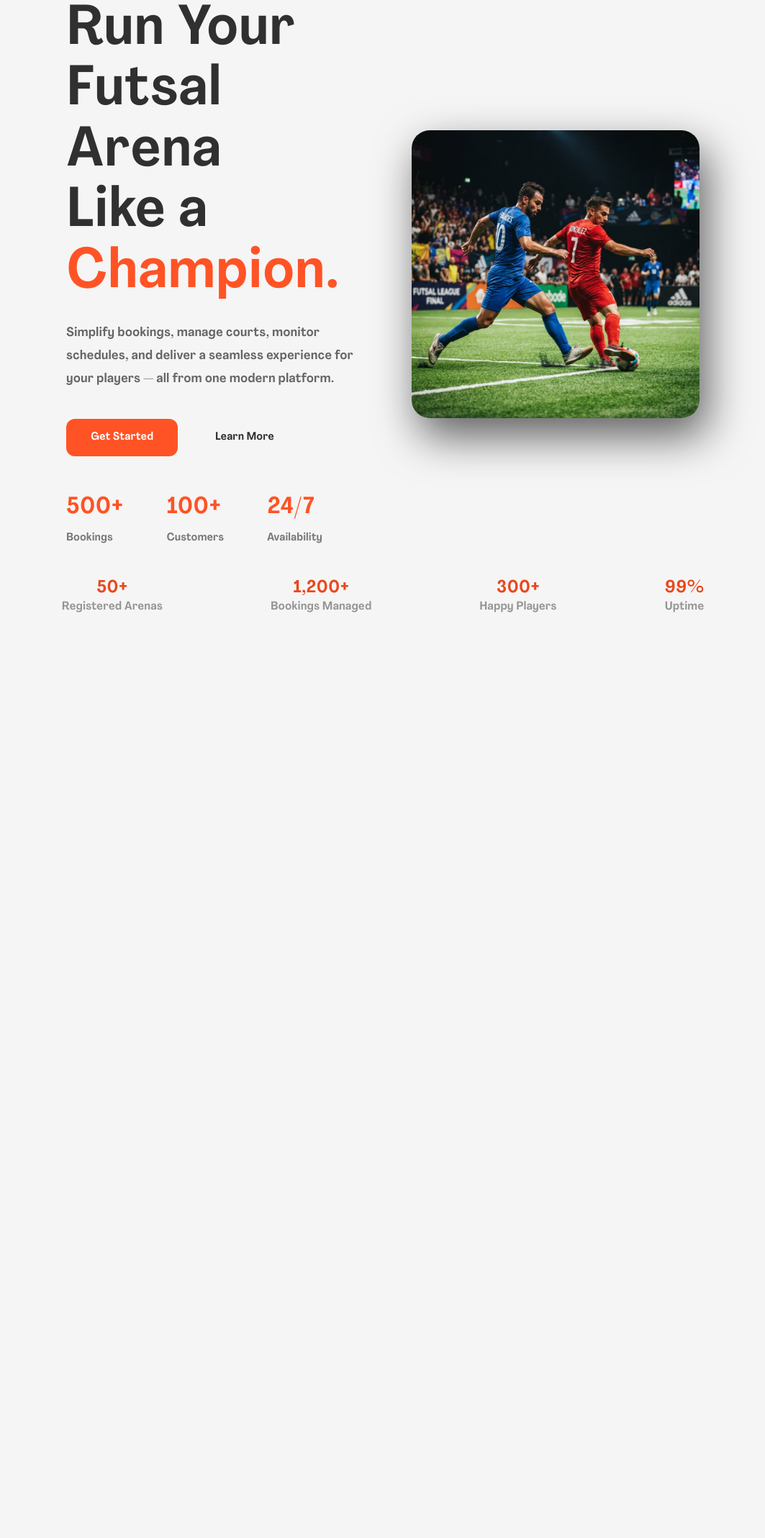
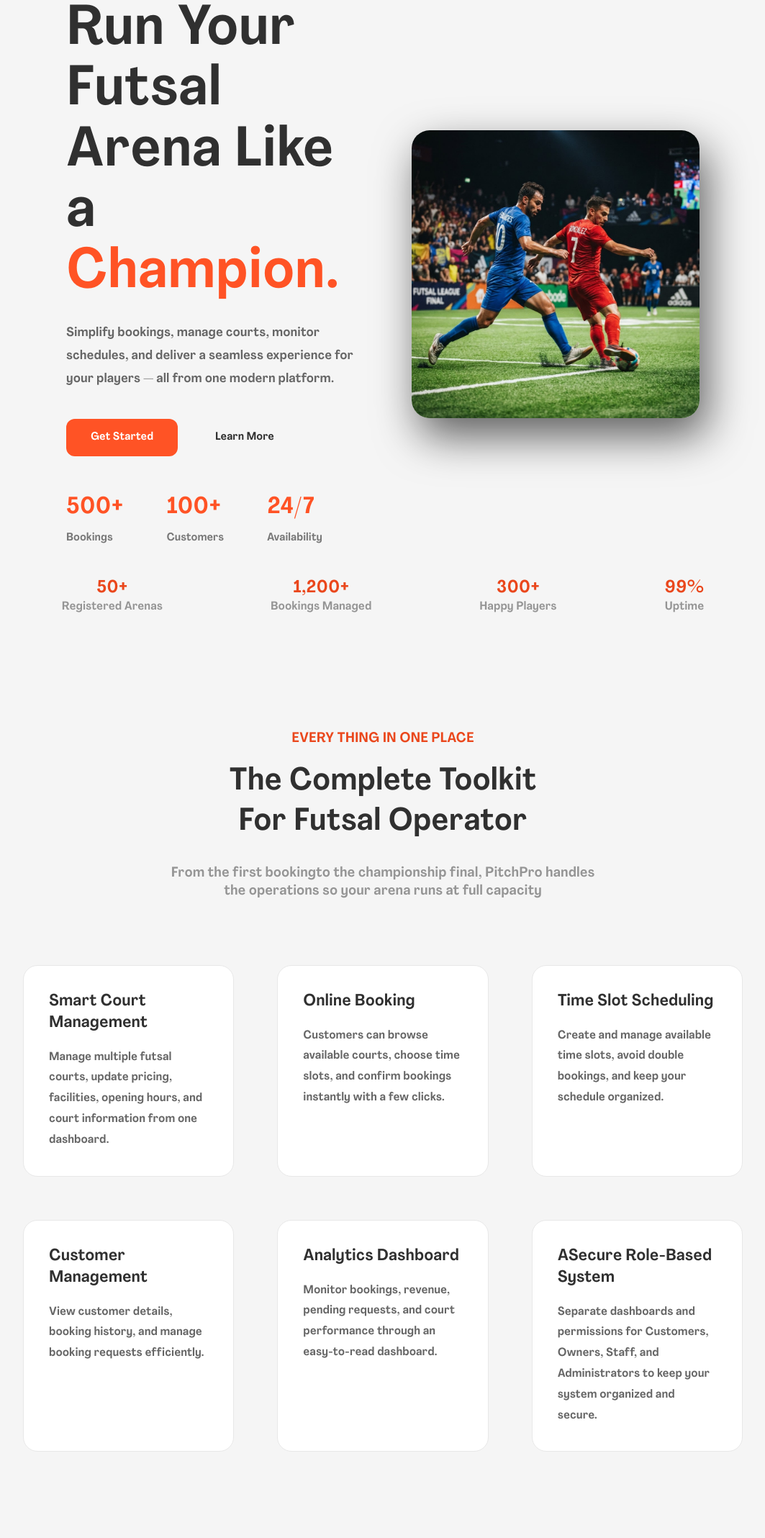
Before and after one commit to prashanna-png/futsal-management-project, a PHP site: page / in a window 1280 px wide. Shown: the part 90-2227 px from the top of the page at 72% size, without its empty margins (108-1171 px from the left). Before the commit the page ends 941 px from the top, so only its background shows below. Run offline with PHP 8.4, Linux system fonts and the light colour scheme; a user stored in the database is signed in.

Commit message:
add feature section

```diff
--- a/assets/css/landing-page.css
+++ b/assets/css/landing-page.css
@@ -24,11 +24,9 @@ body {
   width: 100%;
   height: 90px;
   padding: 0 100px;
-
   display: flex;
   justify-content: space-between;
   align-items: center;
-
   border-bottom: 1px solid #ddd;
 }
 
@@ -192,3 +190,55 @@ body {
 .stats h1 {
   color: #ea471c;
 }
+.features {
+  padding: 120px 0px;
+  display: flex;
+  flex-direction: column;
+  align-items: center;
+}
+.heading {
+  margin-bottom: 20px;
+  color: #ea471c;
+  font-size: 1.2rem;
+}
+.features span {
+  font-size: 2.7rem;
+}
+.desc {
+  color: #959595;
+  font-size: 1.2rem;
+}
+.cards {
+  padding: 90px 40px 0px 40px;
+  display: grid;
+  grid-template-columns: repeat(3, 1fr);
+  gap: 60px;
+}
+
+.card {
+  background: #fff;
+  border: 1px solid #e8e8e8;
+  border-radius: 20px;
+  padding: 35px;
+  text-align: left;
+  transition: 0.3s ease;
+  cursor: pointer;
+}
+
+.card:hover {
+  transform: translateY(-8px);
+  box-shadow: 0 15px 35px rgba(0, 0, 0, 0.08);
+  border-color: #ff5325;
+}
+
+.card h1 {
+  font-size: 1.4rem;
+  margin-bottom: 18px;
+  color: #303030;
+}
+
+.card p {
+  color: #666;
+  line-height: 1.8;
+  font-size: 1rem;
+}
--- a/index.php
+++ b/index.php
@@ -43,8 +43,8 @@
 
       <div class="left-side">
         <h1>
-          Run Your Futsal Arena<br>
-          Like a <span>Champion.</span>
+          Run Your Futsal Arena Like <br>
+          a <span>Champion.</span>
         </h1>
 
         <p>
@@ -115,7 +115,44 @@
     </section>
 
     <section class="features" id="features">
+      <p class="heading">EVERY THING IN ONE PLACE</p>
+      <span>The Complete Toolkit</span>
+      <span>For Futsal Operator</span>
+      <p class="desc" style="margin-top: 30px;">From the first bookingto the championship final, PitchPro handles</p>
+      <p class="desc">the operations so your arena runs at full capacity</p>
 
+      <div class="cards">
+
+        <div class="card">
+          <h1>Smart Court Management</h1>
+          <p>Manage multiple futsal courts, update pricing, facilities, opening hours, and court information from one dashboard.</p>
+        </div>
+
+        <div class="card">
+          <h1>Online Booking</h1>
+          <p>Customers can browse available courts, choose time slots, and confirm bookings instantly with a few clicks.</p>
+        </div>
+
+        <div class="card">
+          <h1>Time Slot Scheduling</h1>
+          <p>Create and manage available time slots, avoid double bookings, and keep your schedule organized.</p>
+        </div>
+
+        <div class="card">
+          <h1>Customer Management</h1>
+          <p>View customer details, booking history, and manage booking requests efficiently.</p>
+        </div>
+
+        <div class="card">
+          <h1>Analytics Dashboard</h1>
+          <p>Monitor bookings, revenue, pending requests, and court performance through an easy-to-read dashboard.</p>
+        </div>
+
+        <div class="card">
+          <h1>ASecure Role-Based System</h1>
+          <p>Separate dashboards and permissions for Customers, Owners, Staff, and Administrators to keep your system organized and secure.</p>
+        </div>
+      </div>
     </section>
 
   </main>
```
